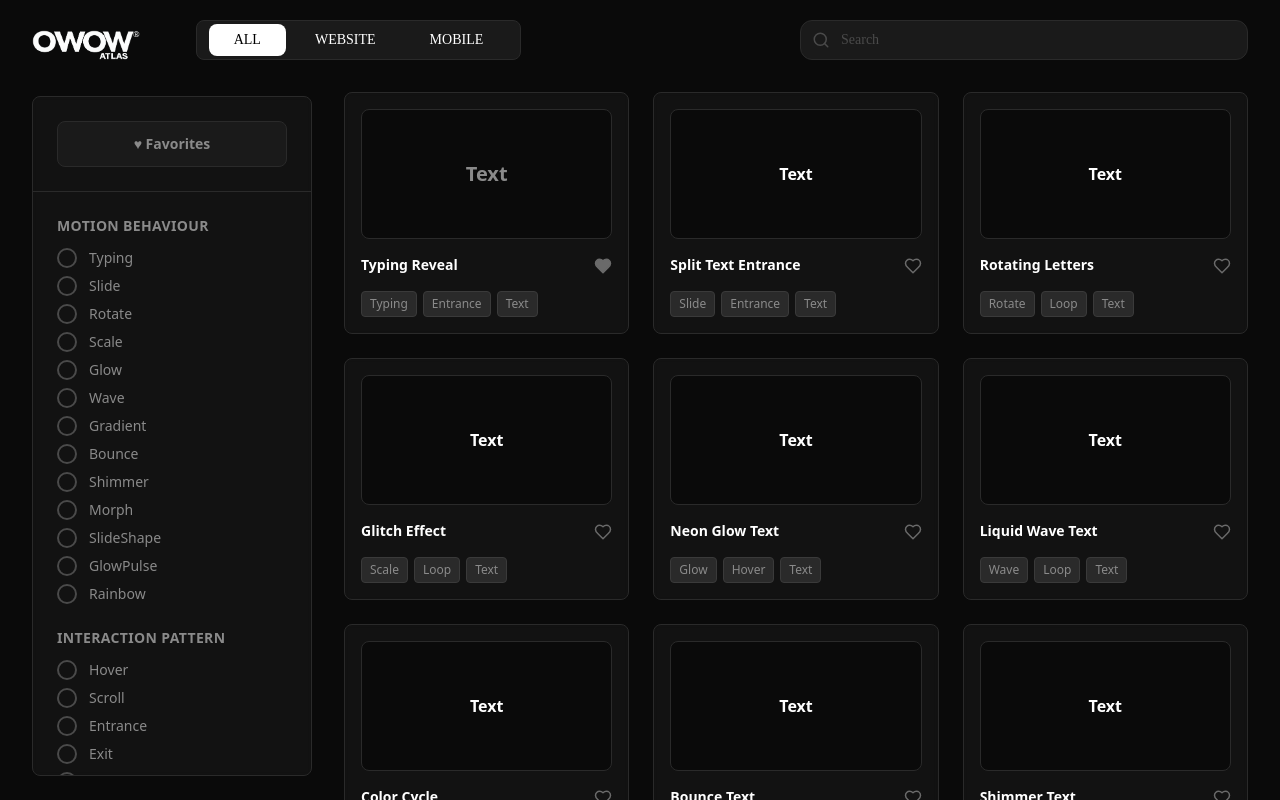
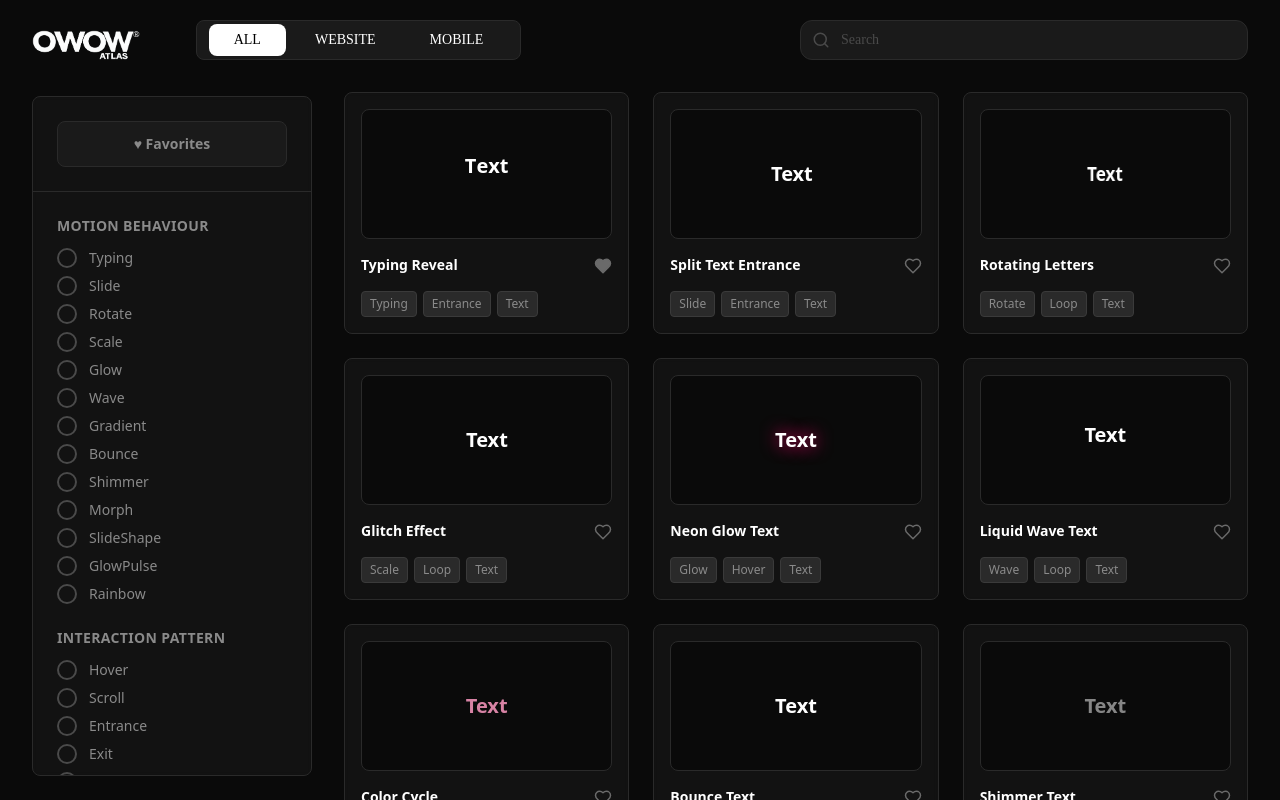
Before and after one commit to MaksymFeniuk/Atlas-Animation, a Next.js app: page / in a window 1280 px wide. Both pictures are taken after a click on the button 603 px from the left and 266 px from the top of the page. Shown: the top 800 px of the page. Built offline with nearby package versions, Linux system fonts and the light colour scheme.

Commit message:
Refactor AnimationPreview component to simplify typing effect and extract TypingPreview as a separate component

```diff
--- a/page.tsx
+++ b/page.tsx
@@ -782,71 +782,15 @@ function AnimationDetailModal({
 }
 
 // Animation Preview Component
-function AnimationPreview({ type, isText, isHovering = false }: { type: MotionBehavior; isText?: boolean; isHovering?: boolean }) {
+function AnimationPreview({ type, isText }: { type: MotionBehavior; isText?: boolean }) {
+  const previewStateKey = `${type}-active`
+
   // Text animation variants
   if (isText) {
     if (type === 'Typing') {
-      // Actual typing effect with individual letters
-      const text = 'Text'
-
-      const [cycle, setCycle] = useState(0)
-      useEffect(() => {
-        if (!isHovering) {
-          setCycle(0)
-          return
-        }
-
-        const perLetter = 0.3
-        const stagger = 0.08
-        const delayChildren = 0.1
-        const pause = 0.5
-        const total = delayChildren + perLetter + stagger * (text.length - 1) + pause
-        const id = setInterval(() => setCycle((c) => c + 1), total * 1000)
-        return () => clearInterval(id)
-      // eslint-disable-next-line react-hooks/exhaustive-deps
-      }, [isHovering])
-
       return (
         <div className="flex items-center justify-center w-full h-32">
-          {isHovering ? (
-            <motion.div
-              key={`typing-${cycle}`}
-              initial="hidden"
-              animate="visible"
-              variants={{
-                hidden: {},
-                visible: {
-                  transition: {
-                    staggerChildren: 0.08,
-                    delayChildren: 0.1,
-                  },
-                },
-              }}
-              className="flex items-center justify-center"
-            >
-              {text.split('').map((char, i) => (
-                <motion.span
-                  key={i}
-                  variants={{
-                    hidden: { opacity: 0, y: 10 },
-                    visible: {
-                      opacity: 1,
-                      y: -8,
-                      transition: { duration: 0.3 },
-                    },
-                  }}
-                  className="font-bold text-white"
-                  style={{ fontSize: '20px' }}
-                >
-                  {char}
-                </motion.span>
-              ))}
-            </motion.div>
-          ) : (
-            <span className="font-bold text-dark-300" style={{ fontSize: '20px' }}>
-              Text
-            </span>
-          )}
+          <TypingPreview />
         </div>
       )
     }
@@ -890,19 +834,16 @@ function AnimationPreview({ type, isText, isHovering = false }: { type: MotionBe
 
     return (
       <div className="flex items-center justify-center w-full h-32">
-        {!isHovering ? (
-          <span className="font-bold text-white text-dark-400">Text</span>
-        ) : (
-          <motion.div
-            initial={config.initial}
-            animate={config.animate}
-            transition={config.transition}
-            className="font-bold text-white"
-            style={{ fontSize: '20px', perspective: '1000px' }}
-          >
-            Text
-          </motion.div>
-        )}
+        <motion.div
+          key={previewStateKey}
+          initial={config.initial}
+          animate={config.animate}
+          transition={config.transition}
+          className="font-bold text-white"
+          style={{ fontSize: '20px', perspective: '1000px' }}
+        >
+          Text
+        </motion.div>
       </div>
     )
   }
@@ -979,12 +920,64 @@ function AnimationPreview({ type, isText, isHovering = false }: { type: MotionBe
   return (
     <div className="flex items-center justify-center w-full h-32">
       <motion.div
+        key={previewStateKey}
         initial={config.initial}
-        animate={isHovering ? config.animate : config.initial}
-        transition={isHovering ? config.transition : { duration: 0 }}
+        animate={config.animate}
+        transition={config.transition}
         className={shapeClassName}
       />
     </div>
+  )
+}
+
+function TypingPreview() {
+  const text = 'Text'
+  const [cycle, setCycle] = useState(0)
+
+  useEffect(() => {
+    const perLetter = 0.3
+    const stagger = 0.08
+    const delayChildren = 0.1
+    const pause = 0.5
+    const total = delayChildren + perLetter + stagger * (text.length - 1) + pause
+    const id = setInterval(() => setCycle((c) => c + 1), total * 1000)
+    return () => clearInterval(id)
+  }, [])
+
+  return (
+    <motion.div
+      key={`typing-${cycle}`}
+      initial="hidden"
+      animate="visible"
+      variants={{
+        hidden: {},
+        visible: {
+          transition: {
+            staggerChildren: 0.08,
+            delayChildren: 0.1,
+          },
+        },
+      }}
+      className="flex items-center justify-center"
+    >
+      {text.split('').map((char, i) => (
+        <motion.span
+          key={i}
+          variants={{
+            hidden: { opacity: 0, y: 10 },
+            visible: {
+              opacity: 1,
+              y: -8,
+              transition: { duration: 0.3 },
+            },
+          }}
+          className="font-bold text-white"
+          style={{ fontSize: '20px' }}
+        >
+          {char}
+        </motion.span>
+      ))}
+    </motion.div>
   )
 }
 
@@ -1056,7 +1049,7 @@ function AnimationCardComponent({
               : 'border-dark-700'
           }`}
         >
-          <AnimationPreview type={card.motionBehavior} isText={card.isText} isHovering={isPreviewActive} />
+          <AnimationPreview type={card.motionBehavior} isText={card.isText} />
         </div>
 
         {/* Header with Title and Favorite */}
```
